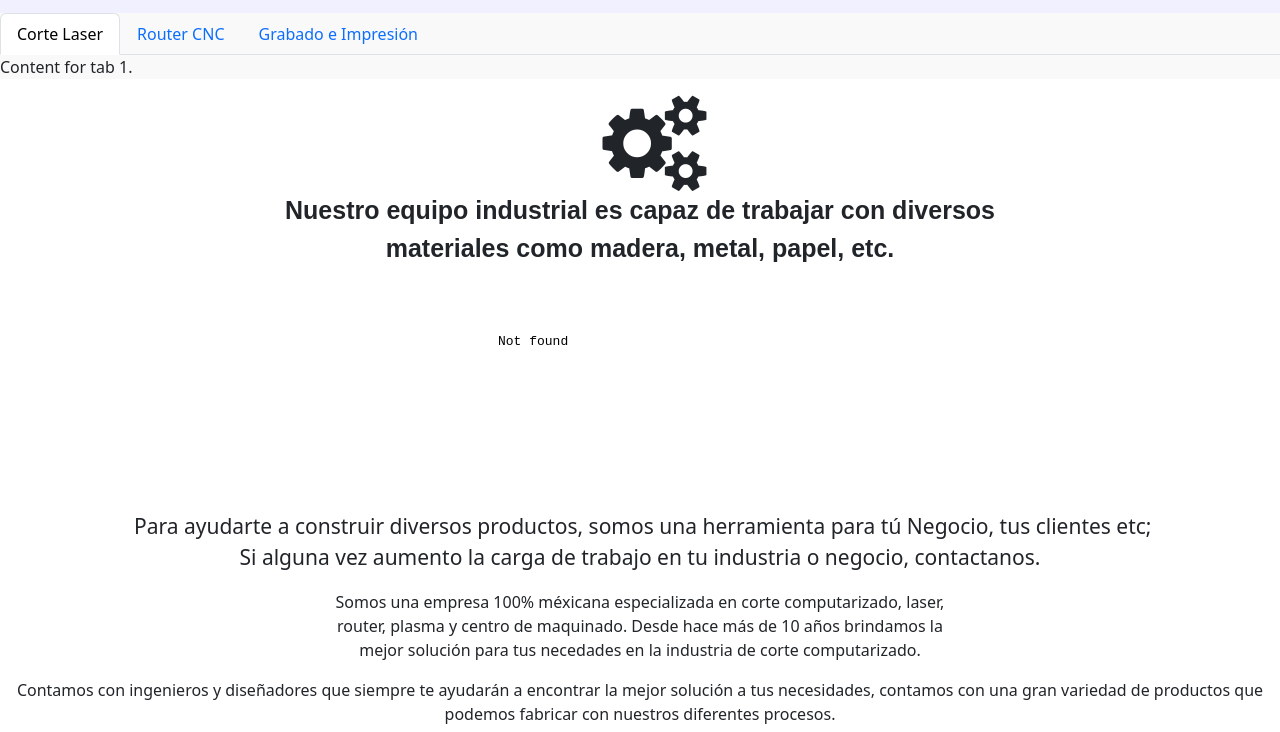
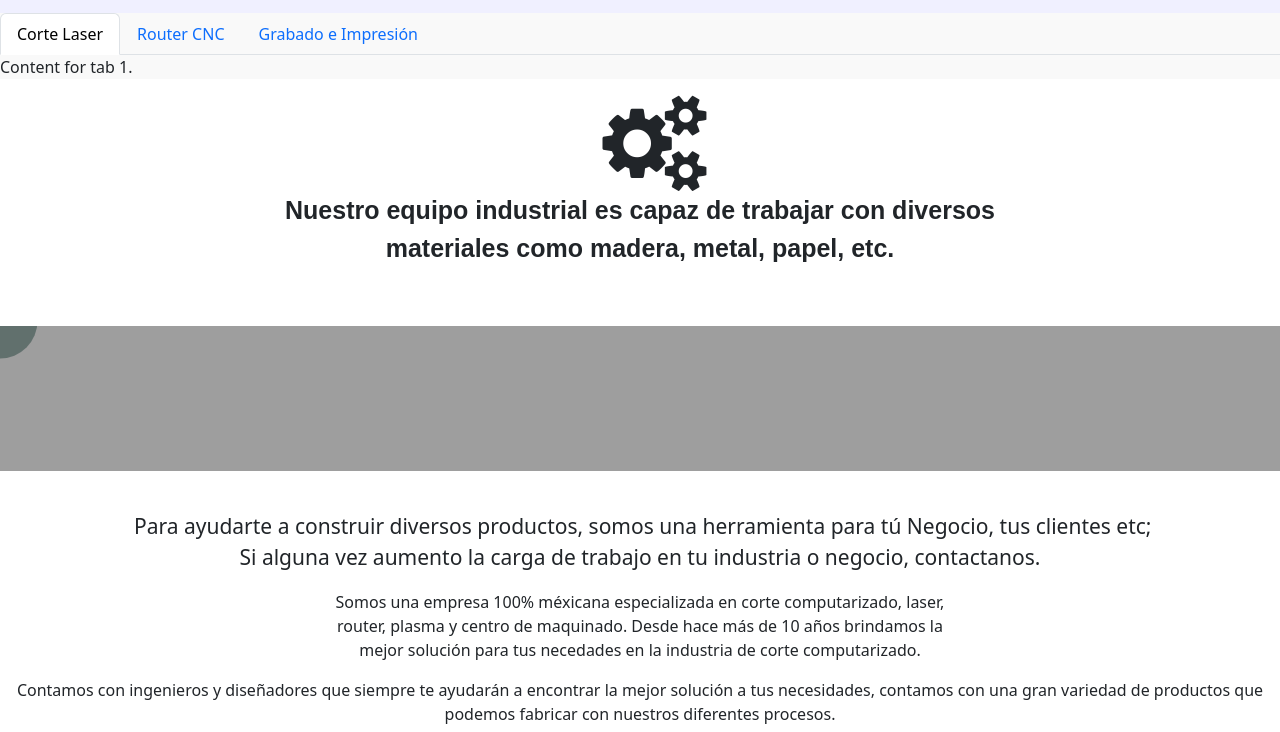
Before and after one commit to JacoboRoy/testinova, a plain HTML site: page index.html in a window 1280 px wide. Shown: the part 683-1415 px from the top of the page. Drawn offline with nearby package versions, Linux system fonts and the light colour scheme; files whose address does not match are found by name; a web font is replaced by a local one.

Commit message:
correccion rutas

```diff
--- a/index.html
+++ b/index.html
@@ -182,7 +182,7 @@
         <p></p>
         <section class="d-lg-flex justify-content-lg-center">
             <h1 class="text-center d-lg-flex" style="font-weight: bold;text-align: center;font-size: 39px;"><br><br><br></h1>
-        </section><img src="/assets/img/logo.png?h=0b983408470ccd35863eb26b4ce0dcca" width="15%">
+        </section><img src="assets/img/logo.png" width="15%">
         <p style="text-align: center;font-style: normal;font-weight: bold;font-family: Alatsi, sans-serif;font-size: 34px;color: rgb(255,255,255);">Corte laser<br>Router CNC</p>
     </div>
     <!-- End: Parallax Background -->
@@ -215,7 +215,9 @@
     <section class="d-flex d-lg-flex justify-content-center justify-content-lg-center" style="text-align: center;">
         <p style="font-weight: bold;font-family: Alatsi, sans-serif;font-size: 25px;width: 60%;">Nuestro equipo industrial es capaz de trabajar con diversos materiales como madera, metal, papel, etc.<br><br></p>
     </section>
-    <div class="embed-responsive embed-responsive-16by9 d-inline d-xl-flex align-items-center justify-content-xl-center" style="width: 100%;"><iframe class="embed-responsive-item" src="PWA preview\assets\components\galeriahorizontal\horizontal-gallery-vue\dist\index.html"></iframe></div>
+    <div class="embed-responsive embed-responsive-16by9 d-inline d-xl-flex align-items-center justify-content-xl-center" style="width: 100%;"><iframe style="
+    min-width: -webkit-fill-available;
+" class="embed-responsive-item" src="assets\components\galeriahorizontal\horizontal-gallery-vue\dist\index.html"></iframe></div>
     <!-- Start: Lightbox Gallery -->
     <div class="photo-gallery">
         <div class="container">
```
